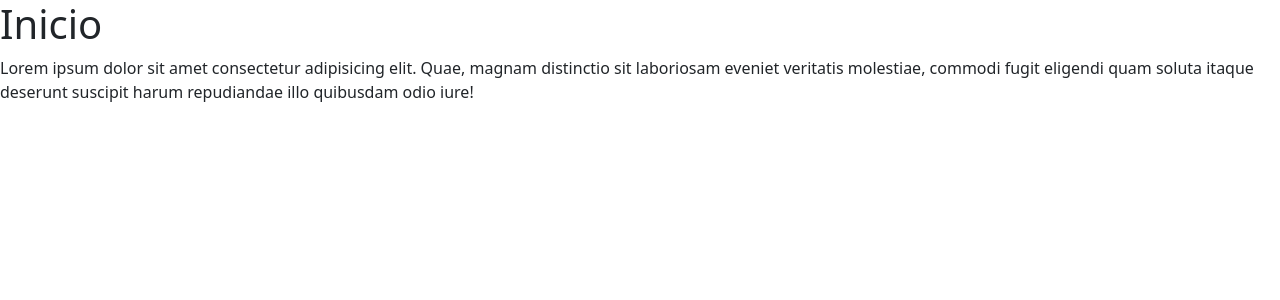
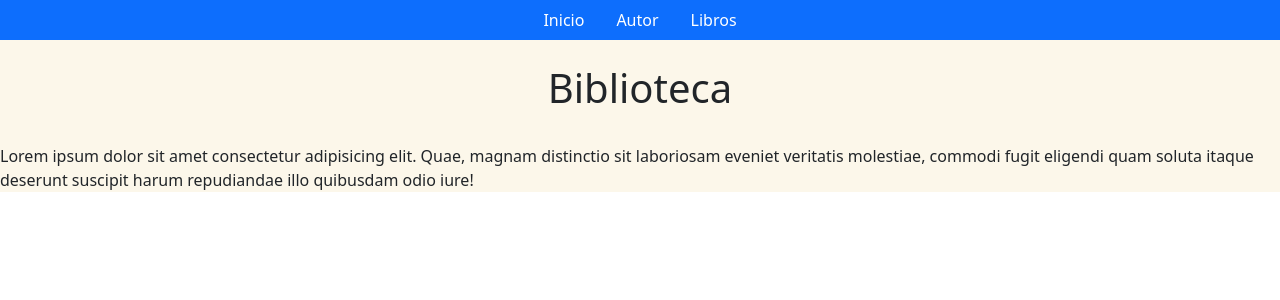
Before and after one commit to Jox9/Biblioteca, a Django app: page / in a window 1280 px wide. Shown: the top 300 px of the page. Run offline with Django 5.2, Linux system fonts and the light colour scheme; some libraries are stand-ins or nearby versions.

Commit message:
Añada vistas de libros y autores a bibliotecas

```diff
--- a/biblioteca/views.py
+++ b/biblioteca/views.py
@@ -1,3 +1,7 @@
 from django.shortcuts import render
 
-# Create your views here.
+def autores(request):
+    return render(request, "autores.html")
+
+def libros(request):
+    return render(request, "libros.html")
--- a/src/urls.py
+++ b/src/urls.py
@@ -4,9 +4,11 @@
 from django.contrib import admin
 from django.urls import path
 from . import views
-
+from biblioteca import views as biblioteca
 
 urlpatterns = [
     path("admin/", admin.site.urls),
     path("", views.pagina_inicial),
+    path("autores", biblioteca.autores),
+    path("libros", biblioteca.libros),
 ]
--- a/templates/index.html
+++ b/templates/index.html
@@ -4,17 +4,34 @@
   <head>
     <meta charset="UTF-8" />
     <meta name="viewport" content="width=device-width, initial-scale=1.0" />
-    <link rel="stylesheet" href="{% static 'css/bootstrap.min.css'%}">
+    <link rel="stylesheet" href="{% static 'css/bootstrap.min.css' %}" />
     <title>Inicio</title>
   </head>
   <body>
-    <h1>Inicio</h1>
+    <ul class="nav bg-primary justify-content-center">
+      <li class="nav-item">
+        <a class="nav-link active text-white" href="/" aria-current="page"
+          >Inicio</a
+        >
+      </li>
+      <li class="nav-item">
+        <a class="nav-link text-white" href="/autores">Autor</a>
+      </li>
+      <li class="nav-item">
+        <a class="nav-link text-white" href="/libros">Libros</a>
+      </li>
+    </ul>
+    <div style="background-color: rgb(252, 247, 234);">
+      <header class="p-4 ">
+        <h1 class="text-center">Biblioteca</h1>
+      </header>
       <p>
         Lorem ipsum dolor sit amet consectetur adipisicing elit. Quae, magnam
         distinctio sit laboriosam eveniet veritatis molestiae, commodi fugit
         eligendi quam soluta itaque deserunt suscipit harum repudiandae illo
         quibusdam odio iure!
       </p>
+    </div>
   </body>
   <script src="{% static 'js/bootstrap.bundle.min.js' %}"></script>
   <script src="{% static 'js/bootstrap.min.js' %}"></script>
```
Also changed, not shown: biblioteca/templates/autores.html (added, +12 -0 lines), biblioteca/templates/libros.html (added, +11 -0 lines). Lines whose indentation alone changed are shown as unchanged.
